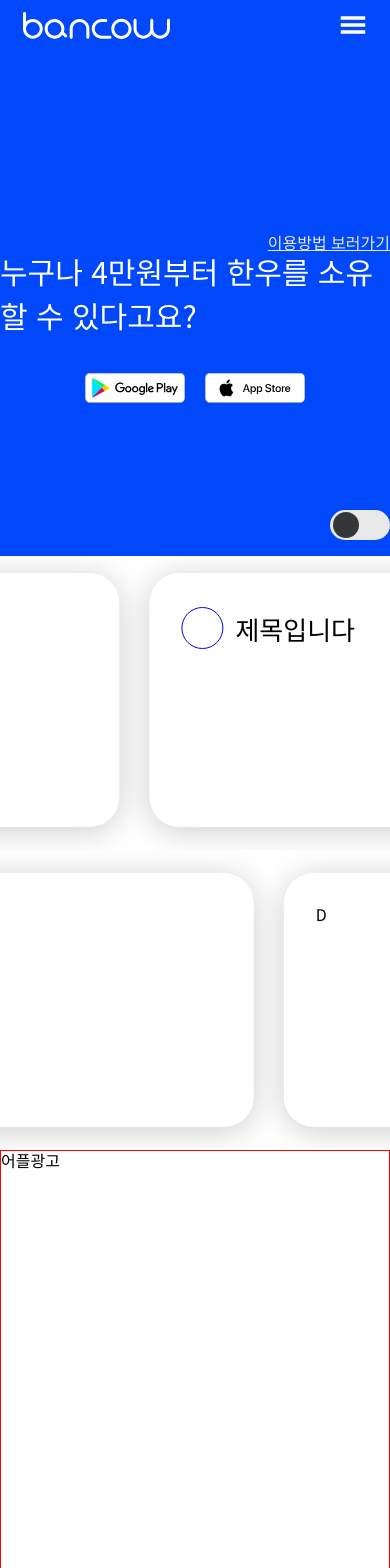
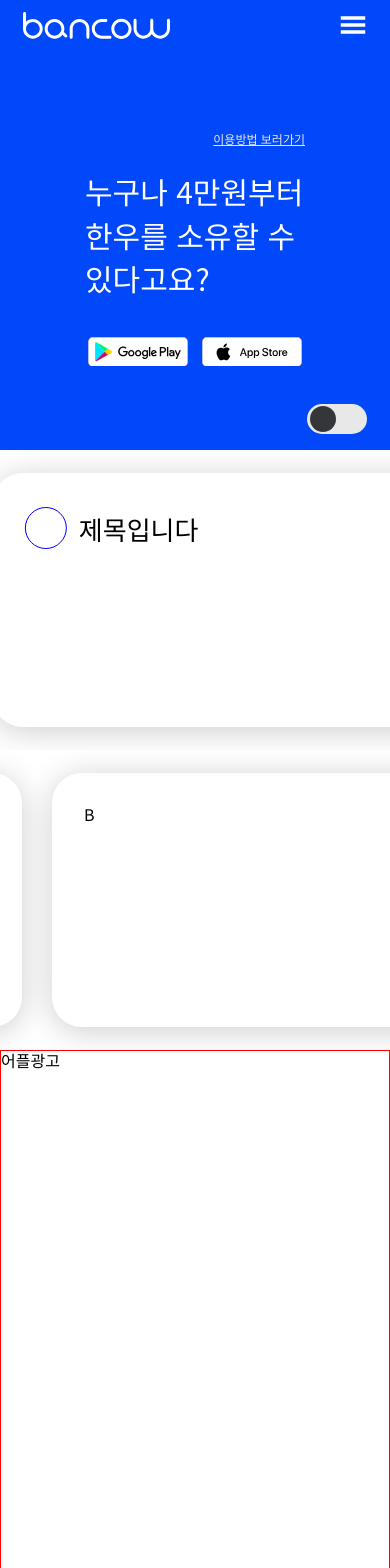
Before and after one commit to iamidlek/bancow-client, a Next.js app: page / in a window 390 px wide. Shown: the top 1568 px of the page. Built offline with nearby package versions, Linux system fonts and the light colour scheme.

Commit message:
feat: mobile prototype - #5

```diff
--- a/src/common/home/Section1.tsx
+++ b/src/common/home/Section1.tsx
@@ -24,7 +24,7 @@ export const Section = styled.div`
     height: 1100px;
   }
   @media ${(props) => props.theme.breakpoints.sm} {
-    // row에서 column 형태로 전환되어야함
+    height: 1000px;
   }
 `;
 
@@ -49,6 +49,10 @@ export const HeadLine2md = styled.h2`
     font-size: 30px;
     font-weight: 400;
     line-height: 1.45;
+    color: ${(props) => props.theme.colors.white};
+  }
+  @media ${(props) => props.theme.breakpoints.sm} {
+    width: 220px;
     color: ${(props) => props.theme.colors.white};
   }
 `;
@@ -108,13 +112,14 @@ export const Container = styled.div`
     background-color: ${(props) => props.theme.colors.point};
     justify-content: center;
   }
+  @media ${(props) => props.theme.breakpoints.sm} {
+    padding-top: 120px;
+    height: 40%;
+  }
 `;
 
 export const Box = styled.div`
   position: relative;
-  /* @media ${(props) => props.theme.breakpoints.md} {
-    top: 0;
-  } */
 `;
 
 export const AppLinkBox = styled.div`
@@ -126,6 +131,7 @@ export const AppLinkBox = styled.div`
     justify-content: center;
   }
   @media ${(props) => props.theme.breakpoints.sm} {
+    gap: 14px;
   }
 `;
 
@@ -149,6 +155,9 @@ export const HeadLine5 = styled.h5`
     }
   }
   @media ${(props) => props.theme.breakpoints.sm} {
+    font-size: 12px;
+    top: -40px;
+    right: 0;
   }
 `;
 
@@ -171,6 +180,7 @@ export const ToggleTheme = styled.div`
     bottom: 16px;
   }
   @media ${(props) => props.theme.breakpoints.sm} {
+    right: -16vw;
   }
 `;
 
--- a/src/common/home/components/ReviewsSlider.tsx
+++ b/src/common/home/components/ReviewsSlider.tsx
@@ -1,12 +1,12 @@
 import React from "react";
-import styled, { Keyframes, keyframes } from "styled-components";
+import styled, { keyframes } from "styled-components";
 
 const animate = keyframes`
   0%{
     transform: translateX(0);
   }
   100%{
-    transform: translateX(calc(-480px * 4));
+    transform: translateX(calc(-480px * 4)); // - 카드 너비 * 카드 수
   }
 `;
 
@@ -30,7 +30,7 @@ const Slider = styled.div`
 const SlideTrack = styled.div<{ delay?: number }>`
   display: flex;
   width: calc(480px * 8); // 카드 너비 * 카드 수 * 2
-  animation: ${animate} 10s linear infinite;
+  animation: ${animate} 26s linear infinite;
   animation-delay: ${(props) => (props.delay ? props.delay + "s" : 0 + "s")};
 `;
 
@@ -131,7 +131,7 @@ const ReviewsSlider = () => {
         </SlideTrack>
       </Slider>
       <Slider>
-        <SlideTrack delay={0.7}>
+        <SlideTrack delay={0.8}>
           <ReviewCard>A</ReviewCard>
           <ReviewCard>B</ReviewCard>
           <ReviewCard>C</ReviewCard>
```
